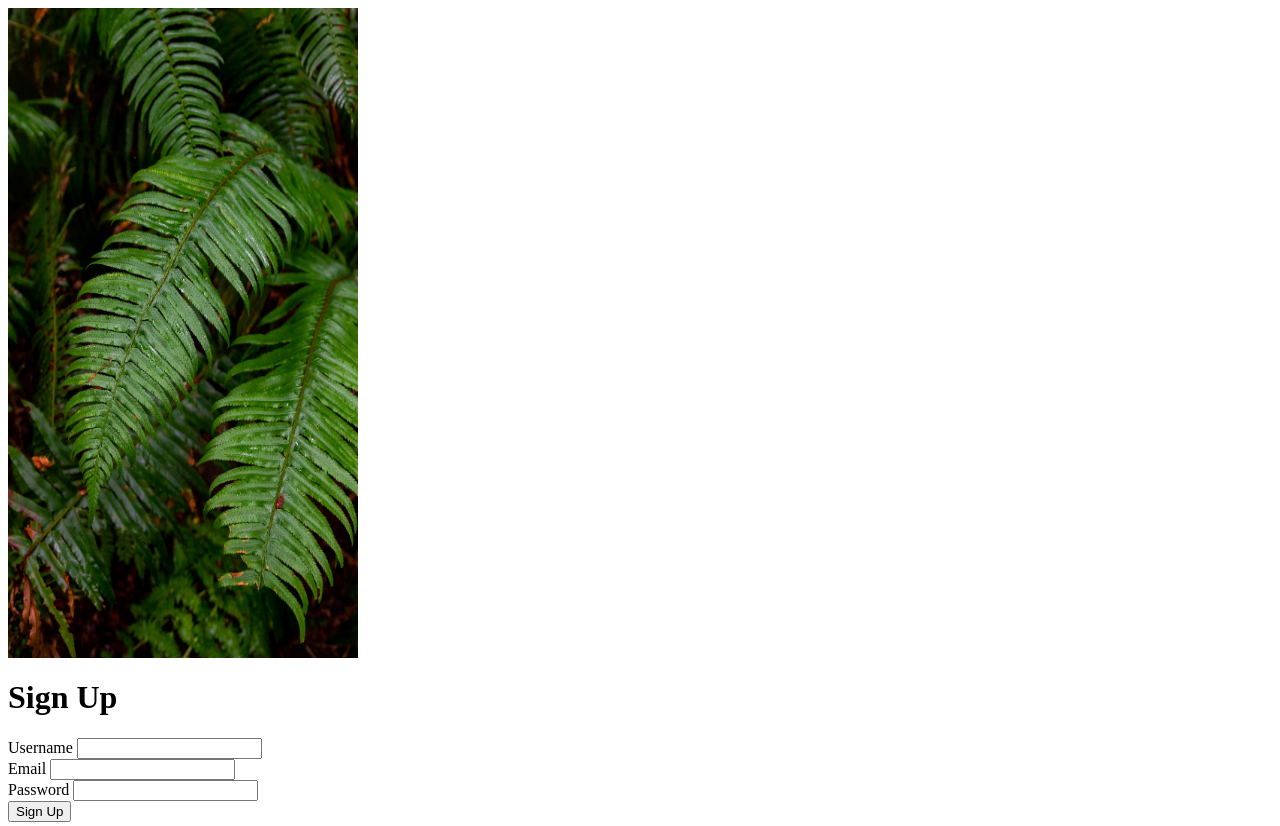
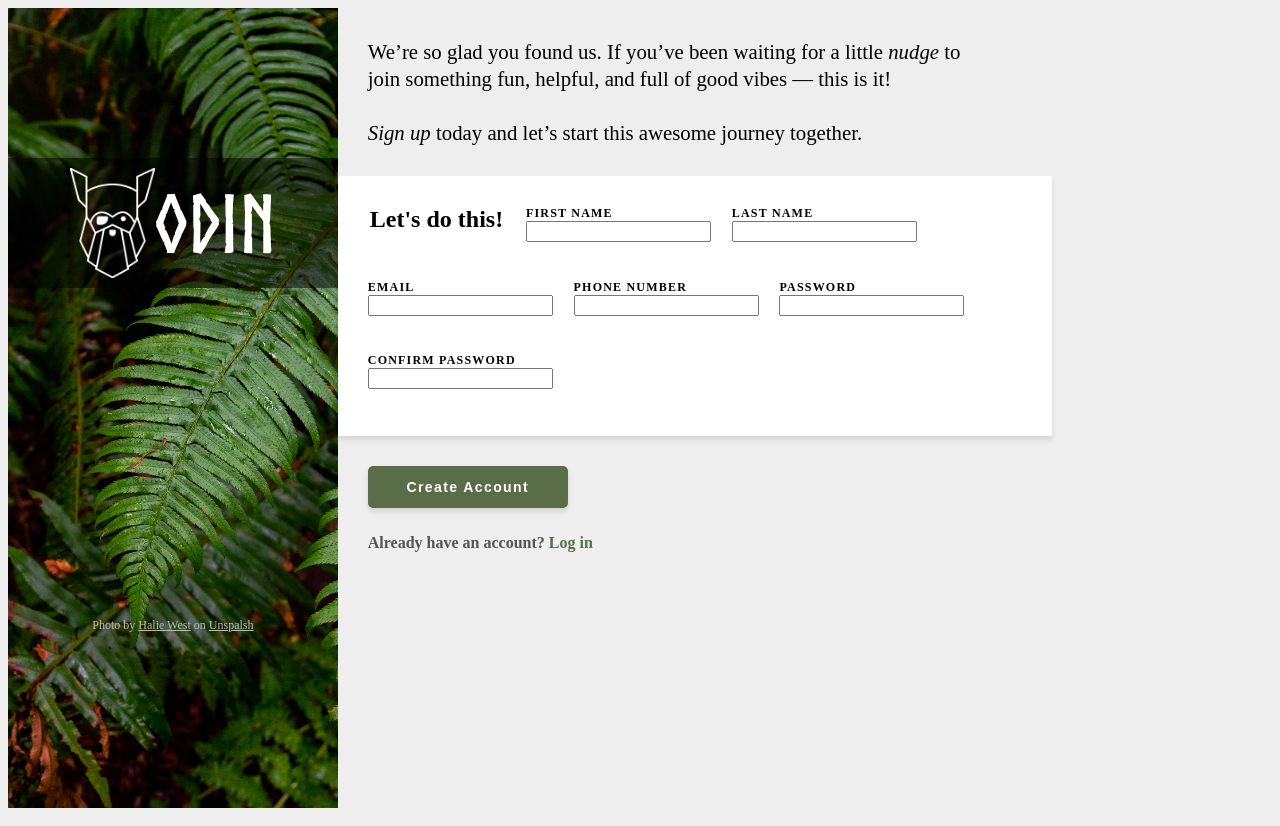
Before and after one commit to AnalystYuchels/planet-table, a plain HTML site: page Sign-Up Form/form.html in a window 1280 px wide. Shown: the top 826 px of the page. Drawn offline with Linux system fonts and the light colour scheme.

Commit message:
still editing the form

```diff
--- a/Sign-Up Form/form.css
+++ b/Sign-Up Form/form.css
@@ -1,9 +1,108 @@
 @font-face {
   font-family: myFont;
   src: url(norse-bold.otf);
+  font-weight: bold;
+  font-style: normal;
+}
+
+body{
+  font-family: serif;
+  background-color: #eee;
+}
+
+.main-container{
+  height: 100vh;
+  display: flex;
 }
 
 .side-bar {
-  width: 350px;
-  height: 650px;
+  width: 40%;
+  height: 100vh;
+  background-image: url(tree.jpg);
+  background-size: cover;
 }
+
+.overlay{
+  width: 100%;
+  height: 90px;
+  position: relative;
+  margin-top: 150px;
+  background-color: rgba(0, 0, 0, 0.5);
+  padding: 20px 0;
+  display: flex;
+  flex-direction: row;
+  justify-content: center;
+  align-items: center;
+}
+
+.logo-text {
+  font-family: myFont;
+  font-size: 5rem;
+  color: #fff;
+}
+
+.photo-credit {
+  font-weight: lighter;
+  font-size: 12px;
+  color: #bbb;
+  position: relative;
+  text-align: center;
+  margin-top: 330px;
+}
+
+.intro {
+  width: 600px;
+  margin: 30px;
+  font-size: 1.3rem;
+  line-height: 1.3em;
+}
+
+.form-table {
+  height: 200px;
+  background-color: #fff;
+  padding: 30px;
+  width: 70%;
+  box-shadow: 0 4px 5px rgba(0, 0, 0, 0.1);
+  display: flex;
+  gap: 1.3rem;
+  flex-wrap: wrap;
+}
+
+legend {
+  font-size: 24px;
+  font-weight: 700;
+}
+
+.input-group {
+  font-size: 12px;
+  font-weight: 550;
+  letter-spacing: 0.1em;
+  display: flex;
+  flex-direction: column;
+}
+
+button {
+  width: 200px;
+  padding: 13px 30px;
+  margin: 30px 30px 10px;
+  background-color: #596D48;
+  box-shadow: 0 4px 5px rgba(0, 0, 0, 0.1);
+  border: none;
+  color: #fff;
+  font-size: 14px;
+  font-weight: bold;
+  letter-spacing: 0.1em;
+  border-radius: 5px;
+  cursor: pointer;
+}
+.log-in {
+  margin-left: 30px;
+  color: #525353;
+  font-size: 16px;
+  font-weight: 550;
+}
+
+span {
+  color: #596D48;
+  font-weight: bold;
+}
--- a/Sign-Up Form/form.html
+++ b/Sign-Up Form/form.html
@@ -10,32 +10,64 @@
 </head>
 
 <body>
-  <div class="side-bar">
-    <img src="tree.jpg" alt="Photo of a tree from unsplash.com" class="side-bar">
-    <div class="overlay">
-      <img src="odin-lined.png" alt="Odin Logo">
-      <h1>ODIN</h1>
+  <div class="main-container">
+    <div class="side-bar">
+      <div class="overlay">
+        <img src="odin-lined.png" alt="Odin Logo" width="85px" height="110px">
+        <span class="logo-text">ODIN</span>
+      </div>
+      <p class="photo-credit">Photo by <a href="https://unsplash.com/@haliewestphoto" target="_blank" style="color: #bbb;">Halie West</a> on <a href="https://unsplash.com/photos/green-leaf-plant-in-close-up-photography-25xggax4bSA" target="_blank" style="color: #bbb;"> Unspalsh</a></p>
     </div>
+
+
+  <div class="sub-container">
+    <p class="intro">We’re so glad you found us. If you’ve been waiting for a little <em>nudge</em> to join something fun, helpful, and full of good vibes — this is it! <br> <br><em>Sign up</em> today and let’s start this awesome journey together.</p>
+
+
+    <form action="#" method="post"></form>
+    <div class="form-table">
+      <div><legend>Let's do this!</legend></div>
+
+      <div class="input-group">
+        <label for="first_name">FIRST NAME</label>
+        <input type="text" id="first_name" name="username" required>
+      </div>
+
+      <div class="input-group">
+        <label for="last_name">LAST NAME</label>
+        <input type="text" id="last_name" name="username" required>
+      </div>
+
+      <div class="input-group">
+        <label for="email">EMAIL</label>
+        <input type="email" id="email" name="email" required>
+      </div>
+
+      <div class="input-group">
+        <label for="phone_number">PHONE NUMBER</label>
+        <input type="number" id="phone_number" name="phone" required>
+      </div>
+
+      <div class="input-group">
+        <label for="password">PASSWORD</label>
+        <input type="password" id="password" name="password" required>
+      </div>
+
+      <div class="input-group">
+        <label for="password">CONFIRM PASSWORD</label>
+        <input type="password" id="password" name="password" required>
+      </div>
   </div>
 
-  <div class="container">
-    <h1>Sign Up</h1>
-    <form action="#" method="post">
-      <div class="input-group">
-        <label for="username">Username</label>
-        <input type="text" id="username" name="username" required>
-      </div>
-      <div class="input-group">
-        <label for="email">Email</label>
-        <input type="email" id="email" name="email" required>
-      </div>
-      <div class="input-group">
-        <label for="password">Password</label>
-        <input type="password" id="password" name="password" required>
-      </div>
-      <button type="submit">Sign Up</button>
-    </form>
+  </form>
+    <button type="submit">Create Account</button>
+    <p class="log-in">Already have an account? <span>Log in</span></p>
+
   </div>
 
+  </div>
+</div>
+
+  </div>
 </body>
 </html>
```
